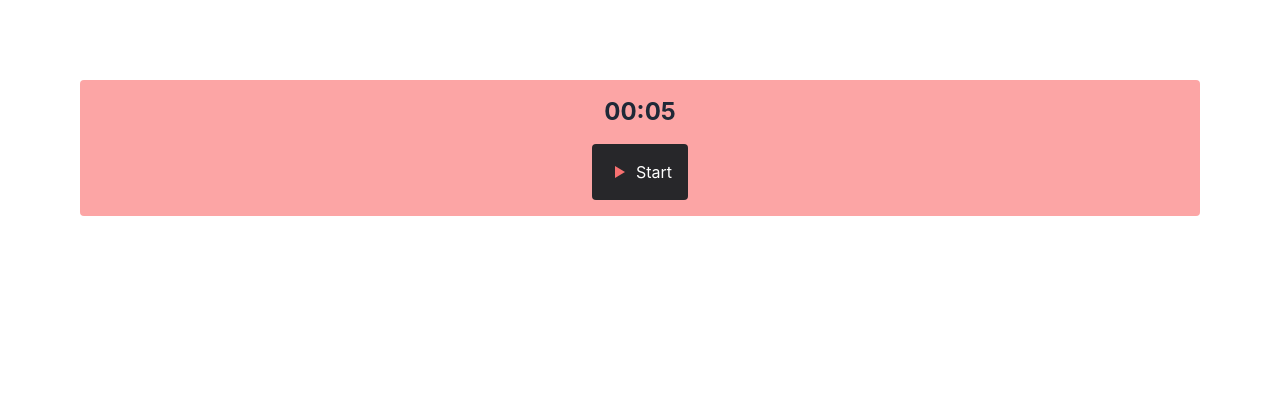
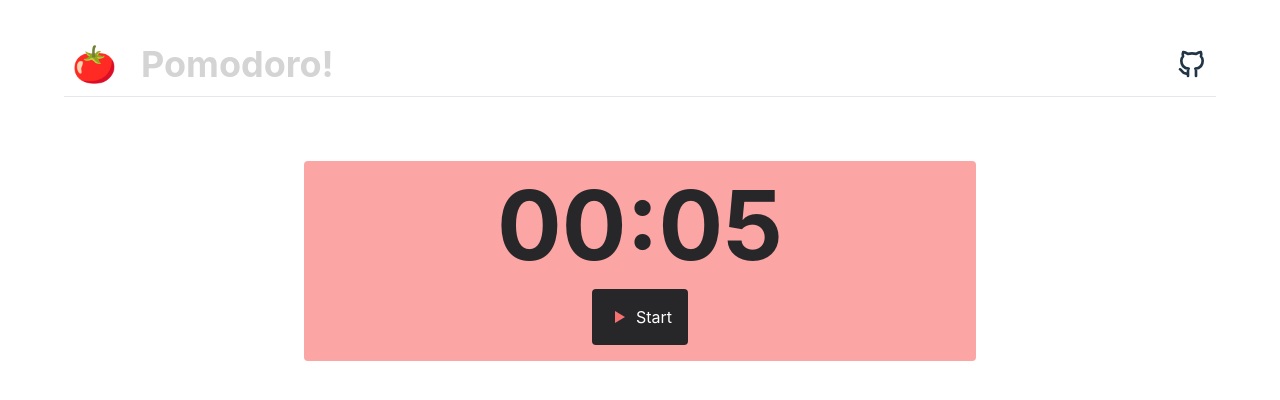
Before and after one commit to daniqss/pomodoro, a React (Vite) app in the folder client/: page / in a window 1280 px wide. Shown: the top 400 px of the page. Built offline with nearby package versions, Linux system fonts and the light colour scheme.

Commit message:
add header

```diff
--- a/client/src/App.tsx
+++ b/client/src/App.tsx
@@ -1,10 +1,12 @@
 import Timer from "./components/Timer"
+import Header from "./components/Header"
 
 function App() {
 
   return (
     <>
-      <main className="m-12">
+      <main className="mx-12">
+        <Header/>
         <Timer/>
       </main>
     </>
--- /dev/null
+++ b/client/src/components/Header.tsx
@@ -0,0 +1,23 @@
+import GithubIcon from "./icons/githubIcon";
+
+function Header() {
+  return (
+    <header className="flex flex-row justify-between items-center border-b my-4 mb-16 px-2">
+        <section className="flex flex-row space-x-2 items-center my-3">
+            <p className="text-4xl pr-4">🍅</p>
+            <h1 className="text-4xl font-bold text-neutral-300">Pomodoro!</h1>
+        </section>
+        <section className="flex flex-row space-x-4">
+            <a
+                href="https://github.com/daniqss/pomodoro"
+                target="_blank"
+                rel="noreferrer"
+            >
+                <GithubIcon className="w-8 h-8"/>
+            </a>
+        </section>
+    </header>
+  );
+}
+
+export default Header;
--- a/client/src/components/Timer.tsx
+++ b/client/src/components/Timer.tsx
@@ -21,20 +21,20 @@ function Timer () {
 
 
     return (
-        <section className={timerClasses[timerState]}>
-            <p className="text-2xl font-bold">{minutes < 10 ? `0${minutes}` : minutes}:{seconds < 10 ? `0${seconds}` : seconds}</p>
+        <section className={`${timerClasses[timerState]} mx-60`}>
+            <p className="text-8xl font-bold text-zinc-800">{minutes < 10 ? `0${minutes}` : minutes}:{seconds < 10 ? `0${seconds}` : seconds}</p>
 
             <button onClick={() => setIsPaused(!isPaused)} className="bg-zinc-800 text-white p-2 rounded mt-4">
                 <div className='flex flex-row justify-between p-2'>
                 {isPaused ? (
                     <>
                     <PlayIcon className={timerClasses.icons[timerState]} />
-                    Start
+                    <p>Start</p>
                     </>
                 ) : (
                     <>
                     <PauseIcon className={timerClasses.icons[timerState]} />
-                    Pause
+                    <p>Pause</p>
                     </>
                 )}
                 </div>
--- /dev/null
+++ b/client/src/components/icons/githubIcon.tsx
@@ -0,0 +1,21 @@
+function GithubIcon(props: React.SVGProps<SVGSVGElement>) {
+    return (
+        <svg
+            xmlns="http://www.w3.org/2000/svg"
+            className="icon icon-tabler icon-tabler-brand-github"
+            width="24" height="24" viewBox="0 0 24 24"
+            strokeWidth="2" stroke="currentColor"
+            fill="none" strokeLinecap="round"
+            strokeLinejoin="round"
+            {...props}
+        >
+            <path stroke="none" d="M0 0h24v24H0z" fill="none"/>
+            <path
+                d="M9 19c-4.3 1.4 -4.3 -2.5 -6 -3m12 5v-3.5c0 -1 .1 -1.4 -.5 -2c2.8 -.3 5.5 -1.4 5.5 -6a4.6 4.6 0 0 0 -1.3 -3.2a4.2 4.2 0 0 0 -.1 -3.2s-1.1 -.3 -3.5 1.3a12.3 12.3 0 0 0 -6.2 0c-2.4 -1.6 -3.5 -1.3 -3.5 -1.3a4.2 4.2 0 0 0 -.1 3.2a4.6 4.6 0 0 0 -1.3 3.2c0 4.6 2.7 5.7 5.5 6c-.6 .6 -.6 1.2 -.5 2v3.5"
+            />
+        </svg>
+    )
+
+}
+
+export default GithubIcon;
--- /dev/null
+++ b/client/src/components/icons/skipIcon.tsx
@@ -0,0 +1,15 @@
+function SkipIcon(props: React.SVGProps<SVGSVGElement>) {
+    return (
+        <svg
+            viewBox="0 0 24 24"
+            fill="currentColor"
+            height="1em"
+            width="1em"
+            {...props}
+        >
+            <path d="M7 7v10l7-5zm9 10V7h-2v10z" />
+        </svg>
+    );
+}
+
+export default SkipIcon;
--- a/client/src/index.css
+++ b/client/src/index.css
@@ -33,6 +33,6 @@
 #root {
   max-width: 1280px;
   margin: 0 auto;
-  padding: 2rem;
+  padding: 1rem;
   text-align: center;
 }
```
Also changed, not shown: client/src/components/icons/pauseIcon.tsx (indentation only).
